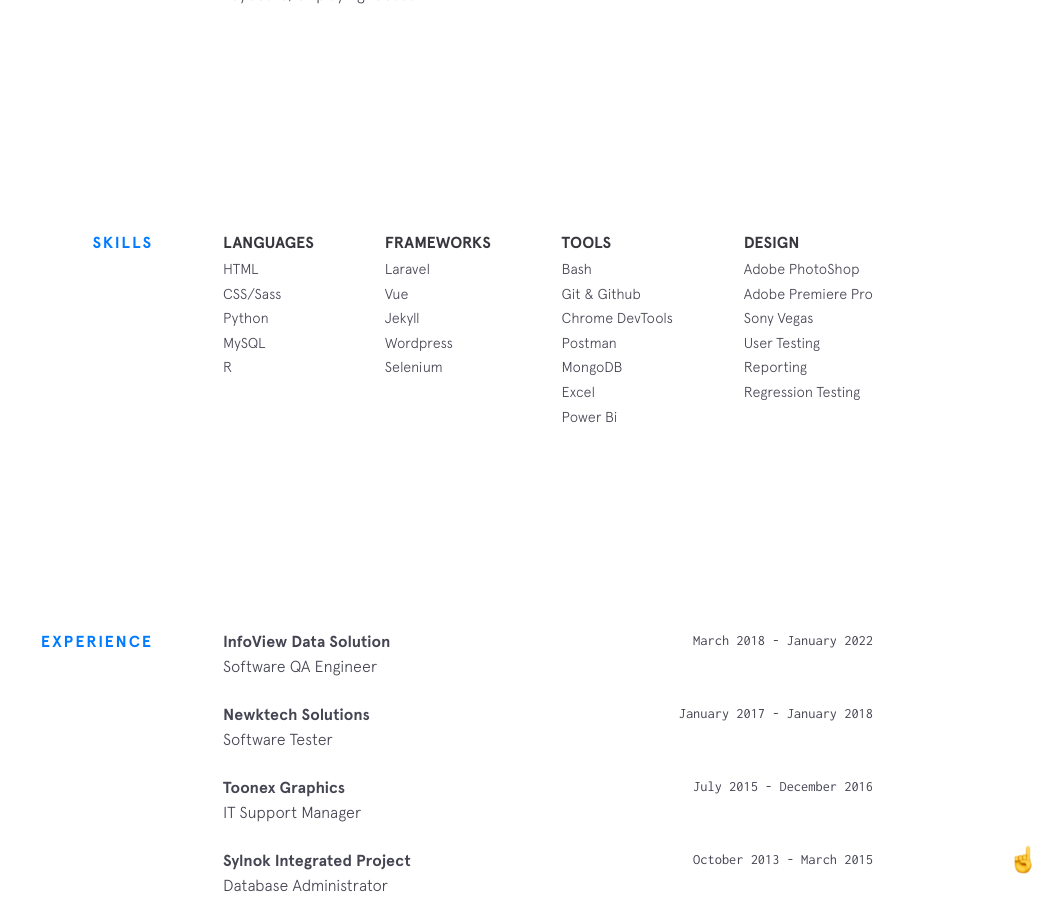
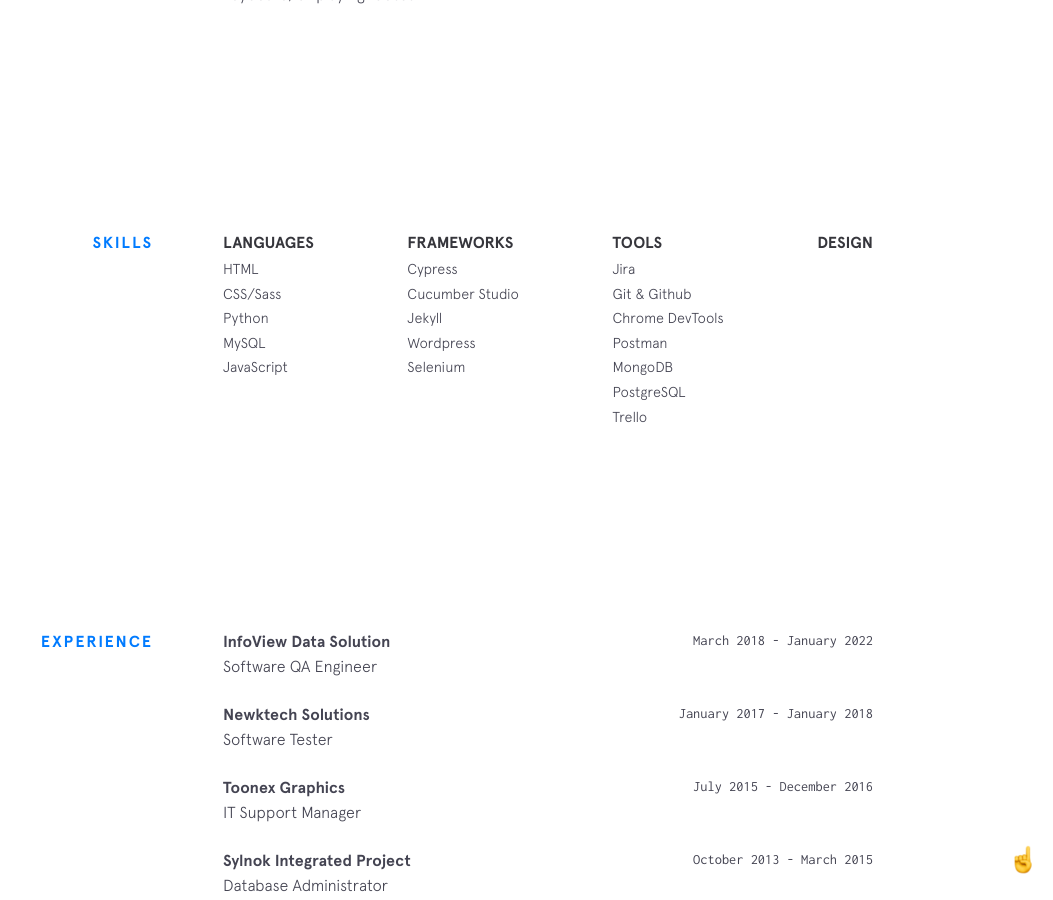
Before and after one commit to Sylvestre5/sylvestre5.github.io, a Jekyll site: the page built from index.html, in a window 1280 px wide and 900 px high, scrolled down 1383 px. Shown: the whole window, without its empty margins (227-1280 px from the left). Built offline with Jekyll 4.4.1, drawn with Linux system fonts in a browser that asks for light colours; nearby versions of some CDN libraries.

Commit message:
Update skills.yml

```diff
--- a/_data/skills.yml
+++ b/_data/skills.yml
@@ -3,28 +3,28 @@
   - item: CSS/Sass
   - item: Python
   - item: MySQL
-  - item: R
+  - item: JavaScript
 
 frameworks:
-  - item: Laravel
-  - item: Vue
+  - item: Cypress
+  - item: Cucumber Studio
   - item: Jekyll
   - item: Wordpress
   - item: Selenium
 
 tools:
-  - item: Bash
+  - item: Jira
   - item: Git & Github
   - item: Chrome DevTools
   - item: Postman
   - item: MongoDB
-  - item: Excel
-  - item: Power Bi
+  - item: PostgreSQL
+  - item: Trello
 
-design:
-  - item: Adobe PhotoShop
-  - item: Adobe Premiere Pro
-  - item: Sony Vegas
+specs:
+  - item: End to End (E2E) Testing
+  - item: Fuzz Testing
+  - item: Functional Testing
   - item: User Testing
-  - item: Reporting
+  - item: Test Plan, Cases and Documentation
   - item: Regression Testing
```
